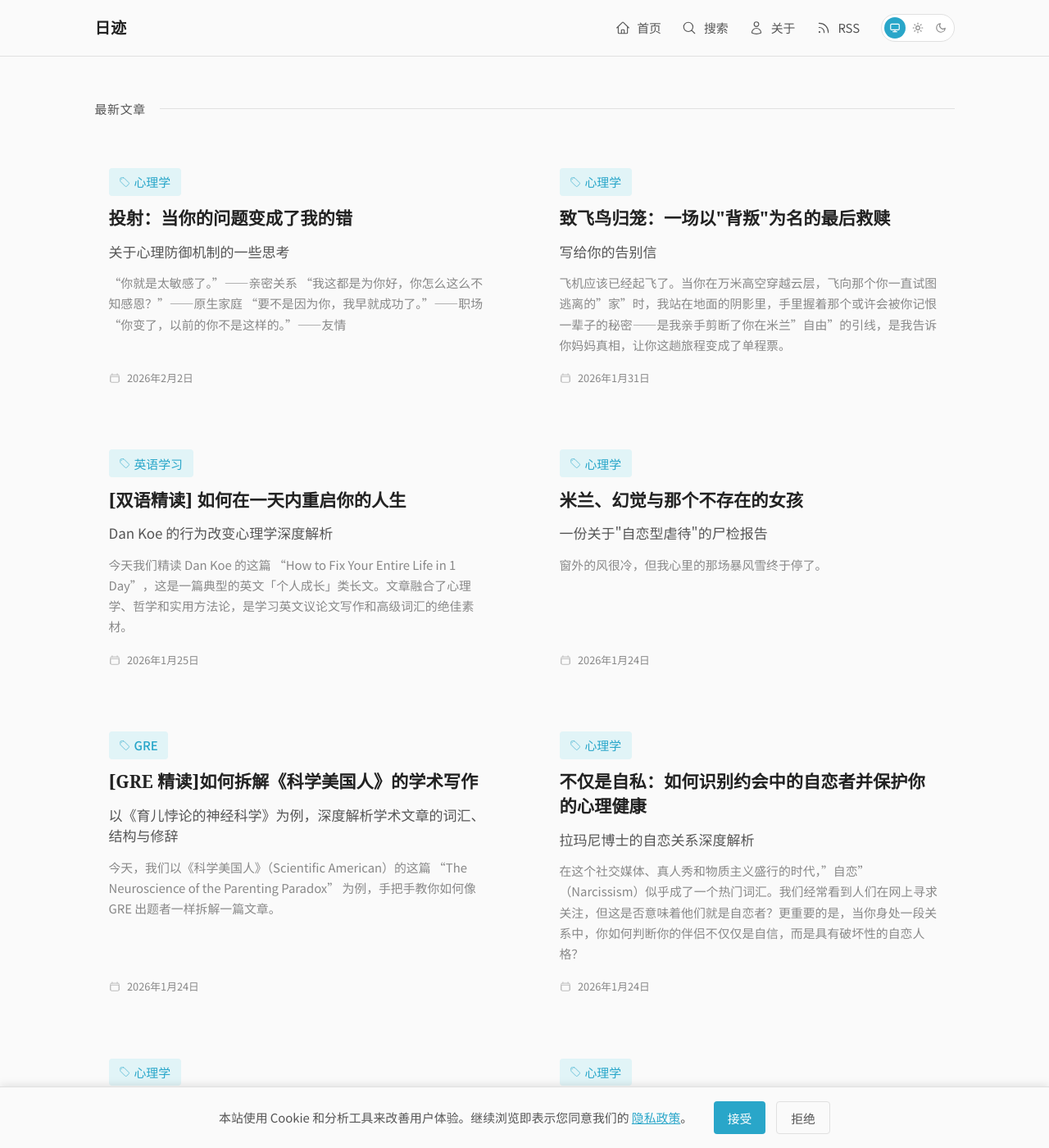
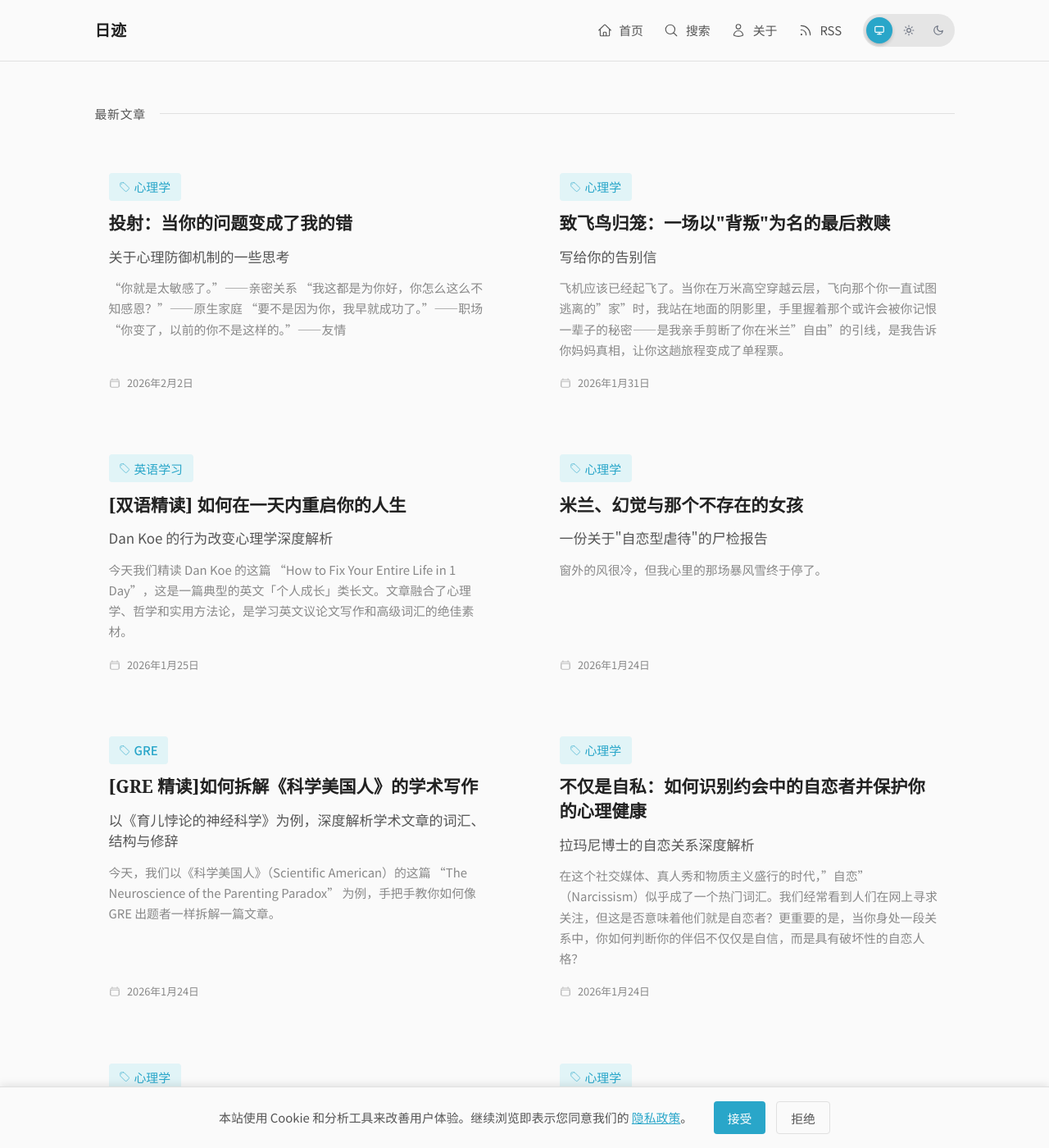
Before and after one commit to magazinesclubnew/magazinesclubnew.github.io, a Jekyll site: the page built from index.md, in a window 1280 px wide and 1400 px high. Shown: the whole window at 82% size. Built offline with Jekyll 4.4.1, drawn with Linux system fonts in a browser that asks for light colours; nearby versions of some CDN libraries.

Commit message:
Improve theme toggle styling and animations

```diff
--- a/assets/css/main.css
+++ b/assets/css/main.css
@@ -210,12 +210,11 @@ body {
   color: var(--color-accent);
 }
 
-/* Theme Toggle - Three-way Slider */
+/* Theme Toggle - Three-way Slider (openclaw style) */
 .theme-toggle {
-  --theme-item: 26px;
-  --theme-gap: 2px;
-  --theme-pad: 3px;
-  position: relative;
+  --theme-item: 32px;
+  --theme-gap: 4px;
+  --theme-pad: 4px;
 }
 
 .theme-toggle__track {
@@ -225,20 +224,25 @@ body {
   gap: var(--theme-gap);
   padding: var(--theme-pad);
   border-radius: 100px;
-  border: 1px solid var(--color-border);
-  background: var(--color-surface);
+  background: #e5e5e5;
+}
+
+.dark .theme-toggle__track {
+  background: #374151;
 }
 
 .theme-toggle__indicator {
   position: absolute;
-  top: 50%;
+  top: var(--theme-pad);
   left: var(--theme-pad);
   width: var(--theme-item);
   height: var(--theme-item);
   border-radius: 50%;
-  transform: translateY(-50%) translateX(calc(var(--theme-index, 0) * (var(--theme-item) + var(--theme-gap))));
+  transform: translateX(calc(var(--theme-index, 0) * (var(--theme-item) + var(--theme-gap))));
   background: var(--color-accent);
-  transition: transform 0.25s cubic-bezier(0.4, 0, 0.2, 1);
+  box-shadow: 0 2px 4px rgba(0, 0, 0, 0.2);
+  transition: transform 0.25s cubic-bezier(0.34, 1.56, 0.64, 1);
+  will-change: transform;
   z-index: 0;
 }
 
@@ -250,15 +254,23 @@ body {
   border: 0;
   border-radius: 50%;
   background: transparent;
-  color: var(--color-text-tertiary);
+  color: #6b7280;
   cursor: pointer;
   position: relative;
   z-index: 1;
-  transition: color 0.15s ease;
+  transition: color 0.2s ease;
 }
 
 .theme-toggle__btn:hover {
-  color: var(--color-text-secondary);
+  color: #374151;
+}
+
+.dark .theme-toggle__btn {
+  color: #9ca3af;
+}
+
+.dark .theme-toggle__btn:hover {
+  color: #d1d5db;
 }
 
 .theme-toggle__btn.active {
@@ -1532,40 +1544,22 @@ body {
 
 ::view-transition-old(root),
 ::view-transition-new(root) {
-  animation: none;
-  mix-blend-mode: normal;
+  animation-duration: 0.25s;
+  animation-timing-function: ease-out;
 }
 
 ::view-transition-old(root) {
-  z-index: 1;
+  animation-name: fade-out;
 }
 
 ::view-transition-new(root) {
-  z-index: 9999;
-}
-
-/* Circular reveal animation from click origin */
-.dark::view-transition-old(root) {
-  z-index: 9999;
-}
-
-.dark::view-transition-new(root) {
-  z-index: 1;
-}
-
-::view-transition-new(root) {
-  animation: theme-reveal 0.4s ease-out;
-}
-
-.dark::view-transition-old(root) {
-  animation: theme-reveal 0.4s ease-out;
-}
-
-@keyframes theme-reveal {
-  from {
-    clip-path: circle(0% at var(--theme-x, 50%) var(--theme-y, 50%));
-  }
-  to {
-    clip-path: circle(150% at var(--theme-x, 50%) var(--theme-y, 50%));
-  }
-}
+  animation-name: fade-in;
+}
+
+@keyframes fade-out {
+  to { opacity: 0; }
+}
+
+@keyframes fade-in {
+  from { opacity: 0; }
+}
```
